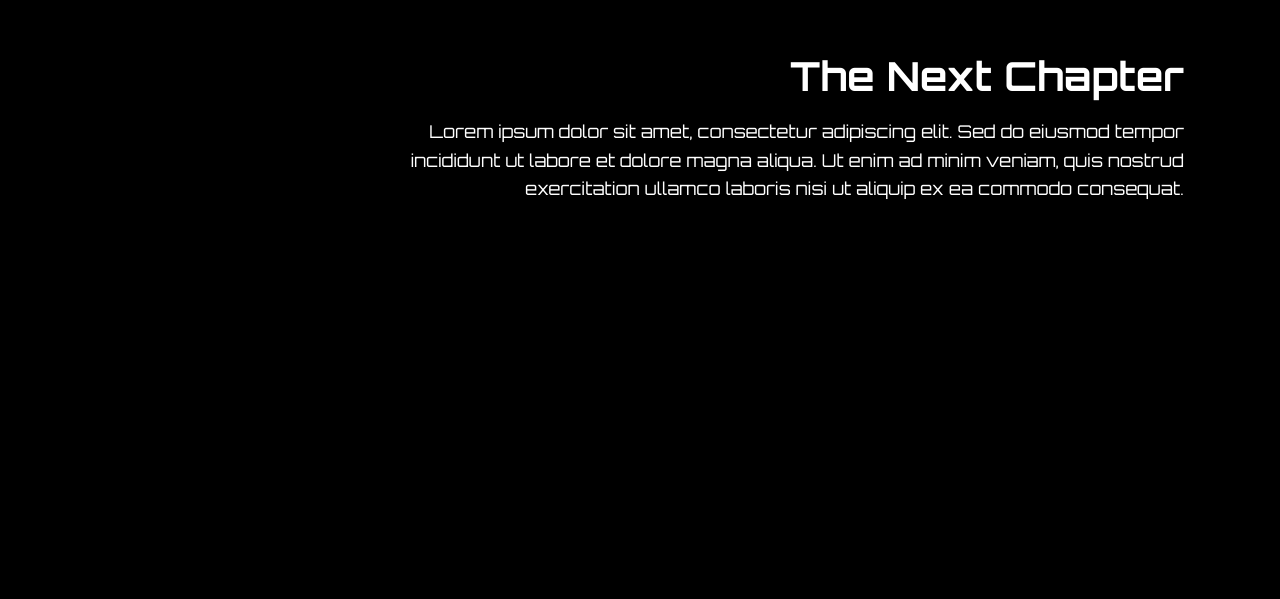
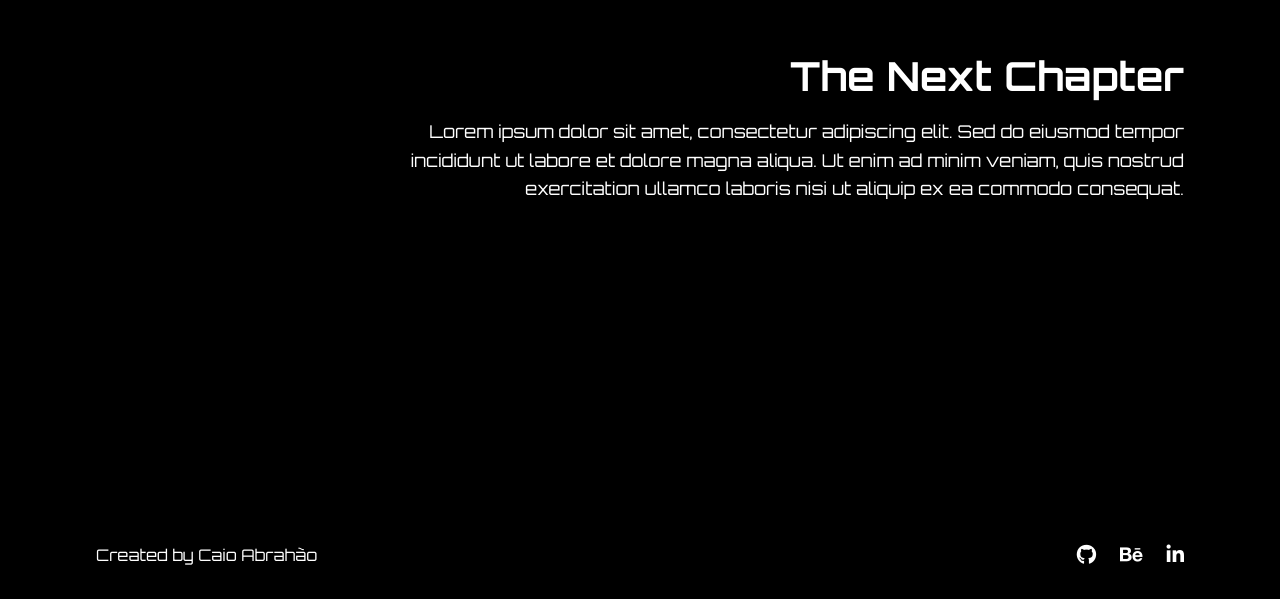
Before and after one commit to caioabrahao/threeJS-renderFrame, a website built with Vite: page index.html in a window 1280 px wide. Shown: the part 1890-2489 px from the top of the page. Before the commit the page ends 2400 px from the top, so only its background shows below. Built offline with nearby package versions, Linux system fonts and the light colour scheme; animation ran at ten frames a second.

Commit message:
added footer

```diff
--- a/index.html
+++ b/index.html
@@ -8,6 +8,7 @@
     <link rel="preconnect" href="https://fonts.gstatic.com" crossorigin>
     <link href="https://fonts.googleapis.com/css2?family=Orbitron:wght@400..900&display=swap" rel="stylesheet">
     <link rel="stylesheet" href="styles.css">
+    <link rel="stylesheet" href="https://cdnjs.cloudflare.com/ajax/libs/font-awesome/6.5.1/css/all.min.css">
 </head>
 <body>
     <header class="main-header">
@@ -31,6 +32,22 @@
         <h2>The Next Chapter</h2>
         <p>Lorem ipsum dolor sit amet, consectetur adipiscing elit. Sed do eiusmod tempor incididunt ut labore et dolore magna aliqua. Ut enim ad minim veniam, quis nostrud exercitation ullamco laboris nisi ut aliquip ex ea commodo consequat.</p>
     </section>
+    <footer class="main-footer">
+        <div class="footer-content">
+            <p>Created by Caio Abrahão</p>
+            <div class="social-links">
+                <a href="#" target="_blank" rel="noopener noreferrer">
+                    <i class="fab fa-github"></i>
+                </a>
+                <a href="#" target="_blank" rel="noopener noreferrer">
+                    <i class="fab fa-behance"></i>
+                </a>
+                <a href="#" target="_blank" rel="noopener noreferrer">
+                    <i class="fab fa-linkedin-in"></i>
+                </a>
+            </div>
+        </div>
+    </footer>
     <script type="module" src="main.js"></script>
 </body>
 </html>
--- a/styles.css
+++ b/styles.css
@@ -115,3 +115,38 @@ canvas {
 .content-right p {
     max-width: 800px;
 }
+
+.main-footer {
+    position: relative;
+    z-index: 2;
+    background: rgba(0, 0, 0, 0.8);
+    padding: 2rem 96px;
+    color: white;
+}
+
+.footer-content {
+    display: flex;
+    justify-content: space-between;
+    align-items: center;
+}
+
+.footer-content p {
+    margin: 0;
+    font-size: 1rem;
+}
+
+.social-links {
+    display: flex;
+    gap: 1.5rem;
+}
+
+.social-links a {
+    color: white;
+    font-size: 1.25rem;
+    text-decoration: none;
+    transition: opacity 0.3s ease;
+}
+
+.social-links a:hover {
+    opacity: 0.7;
+}
```
